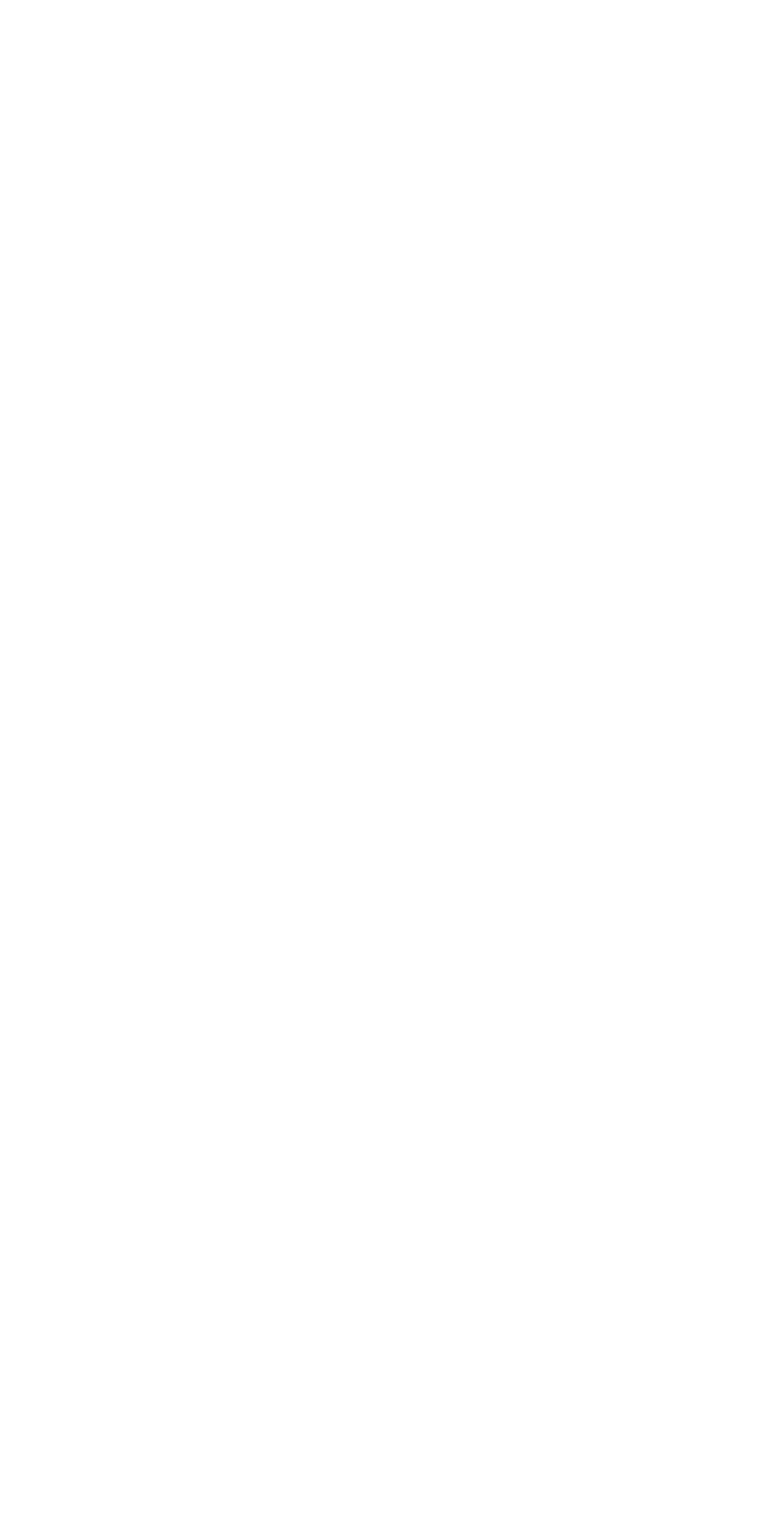
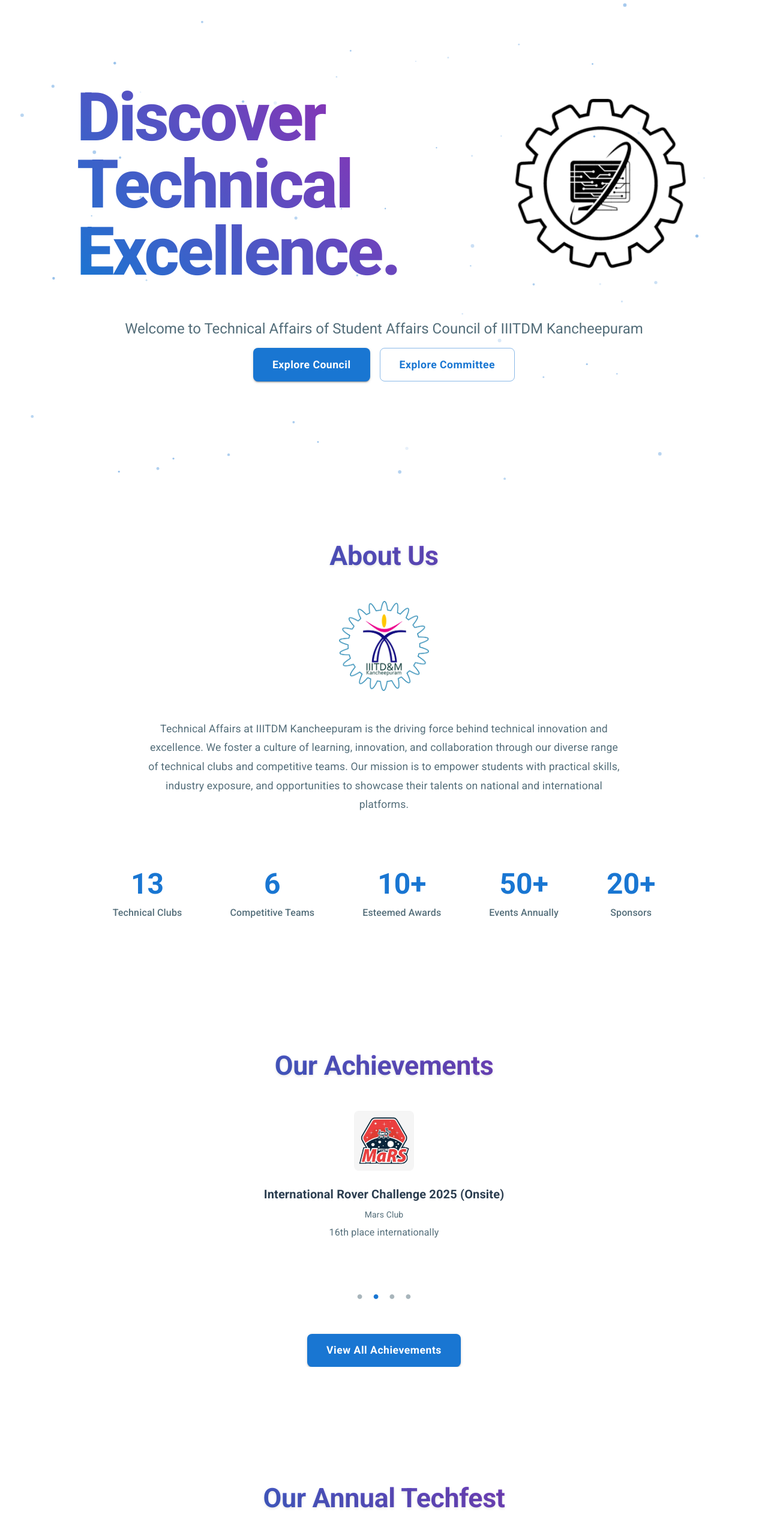
Before and after one commit to zapds/tech-affairs-iiitdm, a Next.js app: page / in a window 1280 px wide. Shown: the top 2566 px of the page at 60% size. Before the commit the page ends 800 px from the top, so only its background shows below. Built offline with nearby package versions, Linux system fonts and the light colour scheme; some icons are missing.

Commit message:
add stuff

```diff
--- a/package.json
+++ b/package.json
@@ -19,7 +19,10 @@
     "next": "15.4.6",
     "next-themes": "^0.4.6",
     "react": "19.1.0",
-    "react-dom": "19.1.0"
+    "react-dom": "19.1.0",
+    "react-tsparticles": "^2.12.2",
+    "react-type-animation": "^3.2.0",
+    "tsparticles-slim": "^2.12.0"
   },
   "devDependencies": {
     "@eslint/eslintrc": "^3",
--- a/src/app/page.tsx
+++ b/src/app/page.tsx
@@ -1,7 +1,25 @@
 
-export default function Home() {
+"use client"
+
+import React from 'react';
+import { Box } from '@mui/material';
+
+// Import section components
+import Hero from '../components/Hero';
+import About from '../components/About';
+import Achievements from '../components/Achievements';
+import Techfest from '../components/Techfest';
+
+function Home() {
   return (
-    <>
-    </>
+    <Box sx={{ minHeight: '100vh', bgcolor: 'background.default' }}>
+      {/* Render the section components */}
+      <Hero />
+      <About />
+      <Achievements />
+      <Techfest />
+    </Box>
   );
 }
+
+export default Home;
--- a/src/context/ThemeContext.js
+++ b/src/context/ThemeContext.js
@@ -1,3 +1,5 @@
+"use client"
+
 import React, { createContext, useState, useContext, useMemo, useEffect } from 'react';
 import { ThemeProvider as MuiThemeProvider } from '@mui/material/styles';
 import CssBaseline from '@mui/material/CssBaseline';
```
Also changed, not shown: 1 other file (tests, documents, lock files or other folders).
